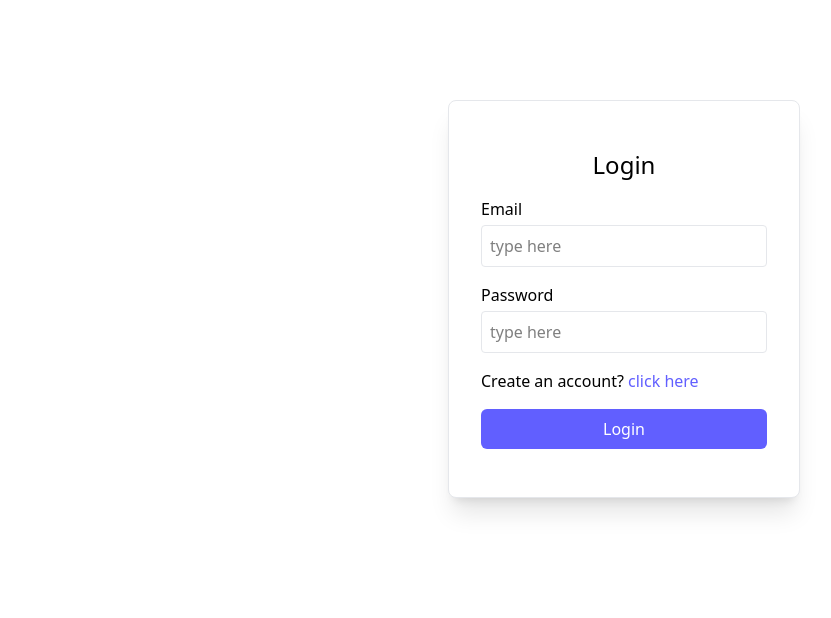
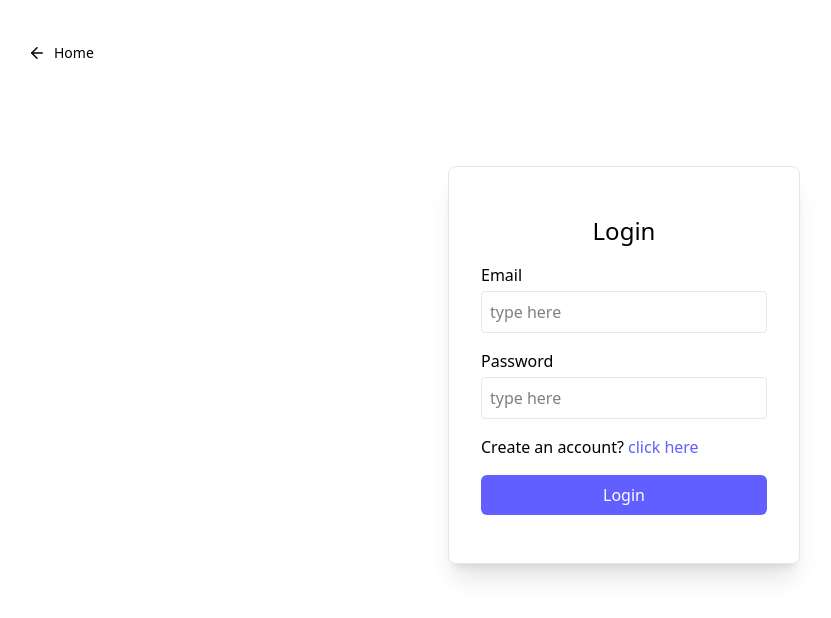
Before and after one commit to paper676/Quiztopia, a React (Vite) app in the folder Quiztopia-FrontEnd/: page /login in a window 1280 px wide. Shown: the top 618 px of the page, without its empty margins (16-847 px from the left). Built offline with nearby package versions, Linux system fonts and the light colour scheme; no server answers.

Commit message:
Back/Arrow added at loging page

```diff
--- a/Quiztopia-FrontEnd/src/pages/Login.jsx
+++ b/Quiztopia-FrontEnd/src/pages/Login.jsx
@@ -1,7 +1,8 @@
 import React, { useEffect, useState } from 'react'
 import { UseAppContext } from '../context/AppContext';
+import { ArrowLeft } from "lucide-react";
+import { Link } from "react-router-dom";
 import toast from 'react-hot-toast';
-
 function Login() {
     const { setUser, isUser, setIsUser, navigate, axios,user } = UseAppContext()
     const [state, setState] = React.useState("login");
@@ -31,7 +32,14 @@ function Login() {
         }
     }, [isUser]);
     return !user  && (
-        <div className='w-full lg:p-25 md:p-20 sm:p-5 flex justify-center align-center'>
+        <div>
+            <div className='w-full pt-10 pl-10'>
+                <div className="flex flex-row items-center">
+                    <Link to='/' className="hover:scale-105 p-1 rounded-full transition hover:bg-zinc-100"><ArrowLeft size={18}/></Link>
+                    <p className='ml-1 text-sm text-black-600'>Home</p>
+                </div>
+            </div>
+            <div className='w-full lg:p-25 md:p-10 sm:p-5 flex justify-center align-center'>
                 <form onSubmit={onSubmitHandler} className="flex flex-col gap-4 m-auto items-start p-8 py-12 w-90 sm:w-[352px] rounded-lg shadow-xl border border-gray-200 bg-white">
                     <p className="text-2xl font-medium m-auto">
                         <span className="text-indigo-500"></span> {state === "login" ? "Login" : "Sign Up"}
@@ -64,6 +72,7 @@ function Login() {
                     </button>
                 </form>
             </div>
+        </div>
     );
 }
 
```
Lines whose indentation alone changed are shown as unchanged.
